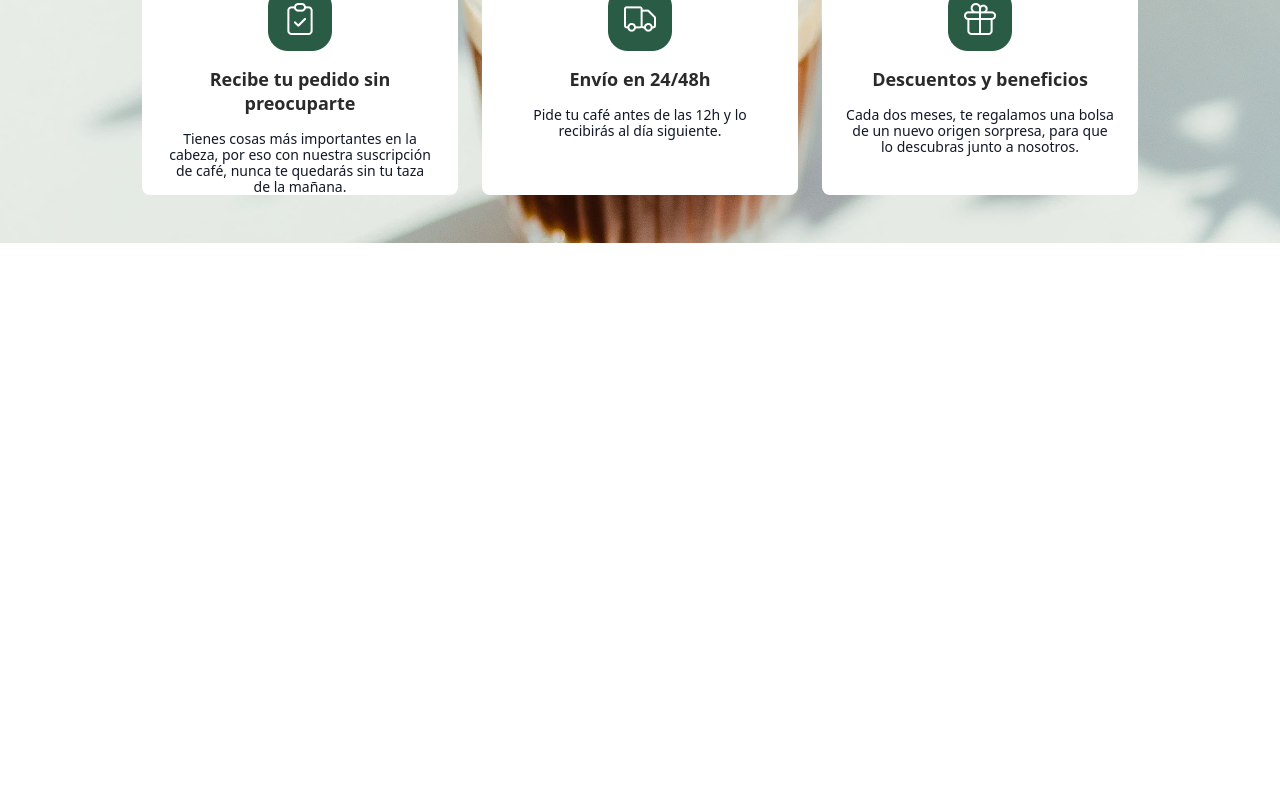
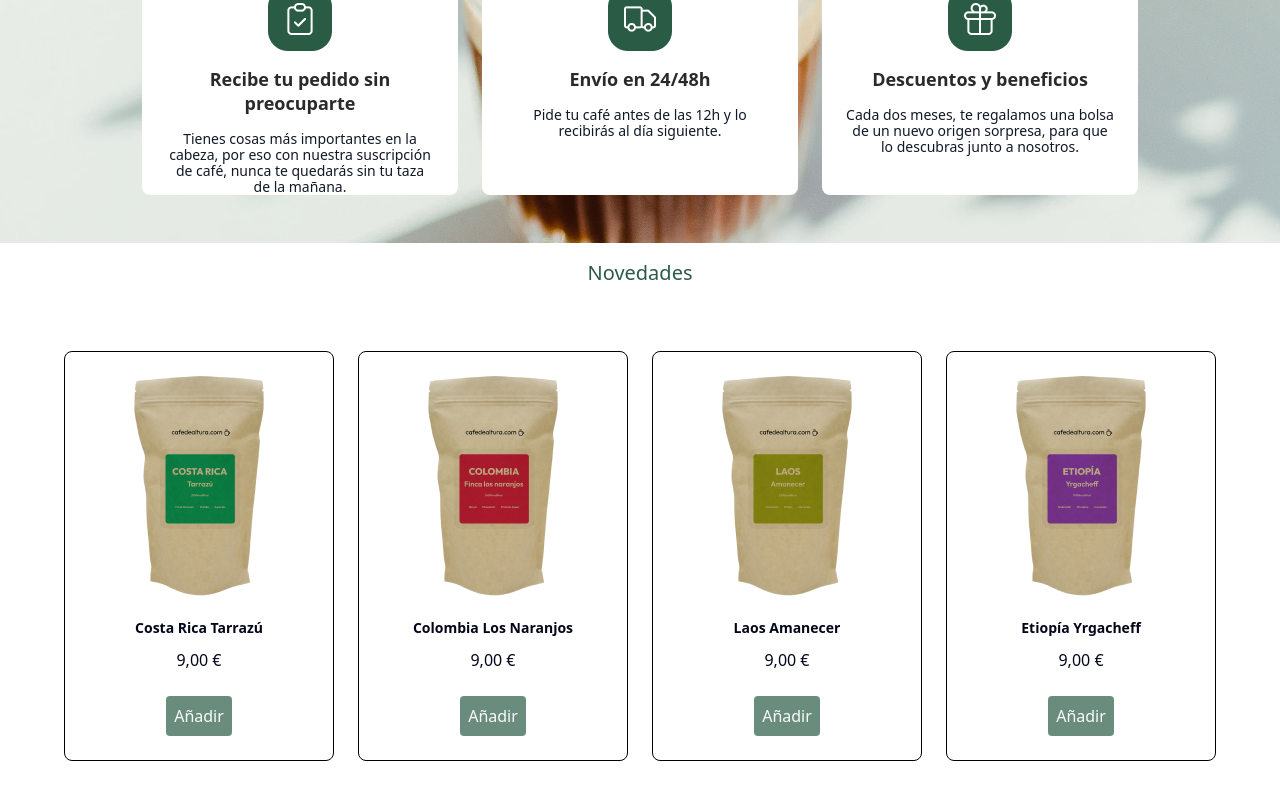
Before and after one commit to DanielFigueroaDuran/cafe_de_altura, a React (Vite) app: page / in a window 1280 px wide. Shown: the part 618-1418 px from the top of the page. Before the commit the page ends 861 px from the top, so only its background shows below. Built offline with nearby package versions, Linux system fonts and the light colour scheme; the HTML template or start-up script is replaced by a standard one.

Commit message:
adding components Show

```diff
--- /dev/null
+++ b/src/components/Show.jsx
@@ -0,0 +1,13 @@
+import React from 'react'
+import { Link } from 'react-router-dom'
+
+const Show = ({ className, link, label, classIcon, icon }) => {
+    return (
+        <div className={className}>
+            <Link to={link}>{label}</Link>
+            <img className={classIcon} src={icon} alt="Arrow" />
+        </div >
+    )
+}
+
+export default Show
--- a/src/components/coffepage/SectionCoffe.tsx
+++ b/src/components/coffepage/SectionCoffe.tsx
@@ -2,16 +2,14 @@
 //import Arrow from "../assets/icon/Arrow.png";
 //import Show from './Show';
 //import { CoffeContext } from "./context/Context";
-//import Button from './Button';
+import Button from '../Button';
 
 import { useCoffe } from "../../context/useCoffe";
 
 
 const SectionCoffe = () => {
 
-    const { products } = useCoffe();
-
-    console.log(products);
+    const { products, handleClick } = useCoffe();
 
     return (
         <>
@@ -29,11 +27,11 @@ const SectionCoffe = () => {
                                         <p className='font-semibold text-sm leading-4 text-slate-950 '>{product.brand}</p>
                                         <p className='flex text-slate-950'>{product.price.toFixed(2).toString().replace(/\./g, ',')} €</p>
                                     </div>
-                                    {/* <Button
-                                        className={'bg-[#2a5b45b2] rounded-sm p-2 border-none text-slate-50 hover:bg-[#2a5b45] text-[#fff]'}
+                                    <Button
+                                        className={'bg-[#2a5b45b2] rounded-sm p-2 border-none text-slate-50 hover:bg-[#2a5b45]'}
                                         label={'Añadir'}
                                         handleClick={() => handleClick(product)}
-                                    /> */}
+                                    />
                                 </div>
                             </div>
                         )
--- a/src/components/pages/CoffePages.tsx
+++ b/src/components/pages/CoffePages.tsx
@@ -9,6 +9,7 @@
 // import Footer from '../Footer'
 
 import CardConditions from "../coffepage/CardConditions"
+import SectionCoffe from "../coffepage/SectionCoffe"
 import SectionHero from "../coffepage/SectionHero"
 
 
@@ -18,8 +19,8 @@ const CoffePages = () => {
 
             <SectionHero />
             <CardConditions />
-            {/* <SectionCoffe />
-            <FrequentQuestions />
+            <SectionCoffe />
+            {/*<FrequentQuestions />
             <SectionImages />
             <Contact />
             <Footer /> */}
--- a/src/context/Context.tsx
+++ b/src/context/Context.tsx
@@ -11,7 +11,7 @@ type CoffeContextType = {
     productSelected: ProductType[],
     setProductSelected: React.Dispatch<React.SetStateAction<ProductType[]>>
     isloading: boolean,
-    //handleClick: (product: ProductType[]) => void,
+    handleClick: (product: ProductType) => void,
     total: number,
     //totalSummry: number
 };
@@ -69,7 +69,7 @@ const CoffeProvider = ({ children }: CoffeProviderProps) => {
                 setSelected,
                 productSelected,
                 setProductSelected,
-                //handleClick,
+                handleClick,
                 total,
                 //totalSummry,
                 //setTotalSummry,
--- a/src/context/useCoffe.ts
+++ b/src/context/useCoffe.ts
@@ -1,6 +1,5 @@
 import { useContext } from "react";
 import { CoffeContext } from "./Context";
-//import { CoffeContext } from "./CoffeContext";
 
 export const useCoffe = () => {
       const context = useContext(CoffeContext);
```
